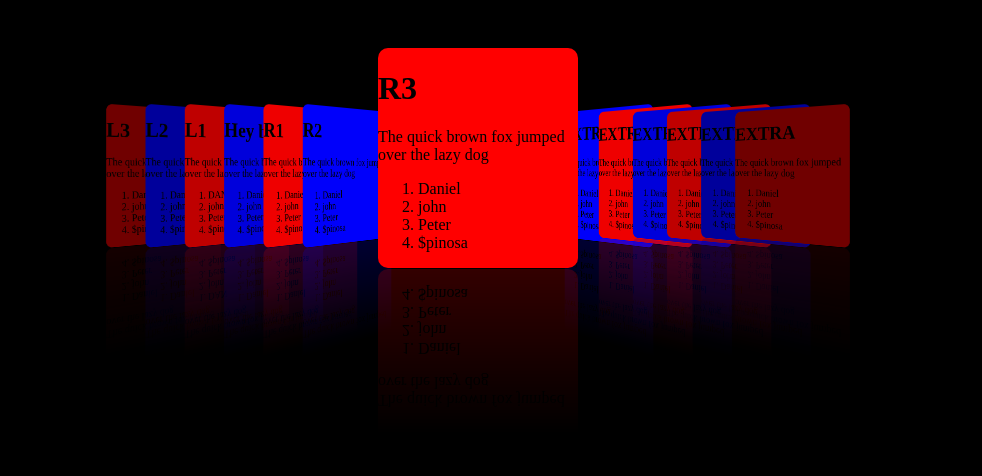
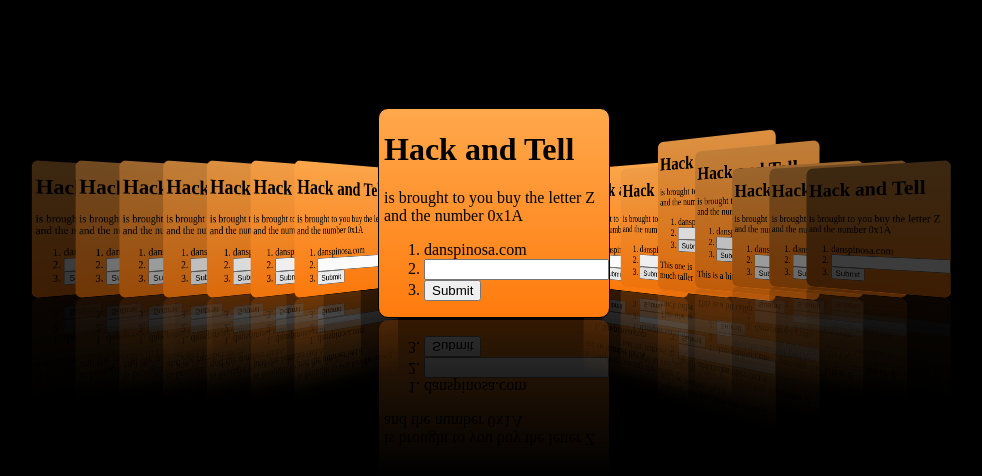
Before and after one commit to spinosa/Lava, a plain HTML site: page lavaflow/test.html in a window 1280 px wide. Shown: the whole page, without its empty margins (102-1084 px from the left). Drawn offline with Linux system fonts and the light colour scheme; a script that the page names is missing.

Commit message:
.active class for center item in lavaflow, visual improvement of test.html

```diff
--- a/lavaflow/lavaflow.js
+++ /dev/null
@@ -1,70 +0,0 @@
-function moveLeft(c) {
-	var container = $j(c);
-	var elements = container.children();
-	var width = elements.width();
-
-	//initialize each element
-	var centerElementIndex = Math.floor(elements.length / 2) + 1;
-	var n, signOfN, transX, rotY;
-
-	elements.each( function(index, el){
-		n = index - centerElementIndex;
-
-		if( n == 0 ){
-			$j(el).css('-webkit-transform', 'none');
-		} else {
-			signOfN = Math.abs(n)/n;
-			transX = (signOfN * (width * .75)) + (n * width * .3);
-			rotY = -signOfN * 55;
-
-			trans = 'translate3d('+transX+'px, 10%, -450px) rotateY('+rotY+'deg)';
-			$j(el).css('-webkit-transform', trans);
-		}
-
-	});
-
-}
-
-function lavaInit(c) {
-
-	var container = $j(c);
-	var elements = container.children();
-	var width = elements.width();
-
-
-	//Required styles
-	container.css({'width': width,
-								 '-webkit-transform-origin': '50% 50%',
-								 '-webkit-perspective': '700px'});
-
-	//TODO: Is there a more efficient way to set this via CSS selector, maybe written to the document?
-	//currently, this adds it to each element individually, which won't persist if an element is added dynamically
-	elements.css({'position': 'absolute',
-								'left' : '0px',
-								'bottom': '-100px'});
-
-	//initialize each element
-	var centerElementIndex = Math.floor(elements.length / 2);
-	var n, signOfN, transX, rotY;
-
-	elements.each( function(index, el){
-		n = index - centerElementIndex;
-
-		if( n == 0 ){
-			$j(el).css('-webkit-transform', 'none');
-		} else {
-			signOfN = Math.abs(n)/n;
-			transX = (signOfN * (width * .75)) + (n * width * .3);
-			rotY = -signOfN * 55;
-
-			trans = 'translate3d('+transX+'px, 10%, -450px) rotateY('+rotY+'deg)';
-			$j(el).css('-webkit-transform', trans);
-		}
-
-	});
-
-}
-
-$j(function(){
-	//lavaInit( $j("#stage") );
-});
--- a/lavaflow/test.html
+++ b/lavaflow/test.html
@@ -23,65 +23,31 @@
 			}
 			#stage {
 				position: absolute;
-				top: 70px;
+				top: 120px;
 				left: 40%;
 			}
 
 			#stage div {
-				width: 200px;
+				width: 220px;
+				padding: 0px 5px;
 				-webkit-border-radius: 10px;
 				-webkit-box-reflect:below 1px -webkit-gradient(linear, left top, left bottom, from(transparent), color-stop(0.25, transparent), to(rgba(0,0,0,0.2)));
+				background: -webkit-gradient(linear, left top, left bottom, color-stop(0%,#ffa84c), color-stop(100%,#ff7b0d));
 			}
-			#stage > :nth-child(odd) { background: red; }
-			#stage > :nth-child(even) { background: blue; }
+			#stage div.active { border: 1px solid black; }
+			#stage > :nth-child(odd) { }
+			#stage > :nth-child(even) { }
 
 			#stage div .mask {
 				position: absolute;
 				left: 0;
 				top: 0;
+				padding: 0;
 				width: 100%; height: 100%;
 			}
 
 
-			/* Elements
-			#l3 { -webkit-transform: translate3d(-350px, 0px, -250px) rotateY(55deg); }
-			#l2 { -webkit-transform: translate3d(-275px, 0px, -250px) rotateY(55deg); }
-			#l1 { -webkit-transform: translate3d(-200px, 0px, -250px) rotateY(55deg); }
-			#c { }
-			#r1 { -webkit-transform: translate3d(200px, 0px, -250px) rotateY(-55deg); }
-			#r2 { -webkit-transform: translate3d(275px, 0px, -250px) rotateY(-55deg); }
-			#r3 { -webkit-transform: translate3d(350px, 0px, -250px) rotateY(-55deg); }
 
-			/* Masks
-			#l3 .mask { background: rgba(0,0,0,0.8); }
-			#l2 .mask { background: rgba(0,0,0,0.2); }
-			#l1 .mask { background: rgba(0,0,0,0.05); }
-			#c .mask { display: none; }
-			#r1 .mask { background: rgba(0,0,0,0.05); }
-			#r2 .mask { background: rgba(0,0,0,0.2); }
-			#r3 .mask { background: rgba(0,0,0,0.8); }
-			*/
-
-
-				/* Animations... */
-				#stage div {
-					/* cubic-bezier(x1, y1, x2, y2) where P0 and P1 are (0,0) and (1,1) repectively */
-					/* -webkit-transition: -webkit-transform 1s cubic-bezier(0, 0.7, 0.5, 1.0); */
-				}
-				.far_left {
-					-webkit-transform: translateZ(-250px) translateX(-335px) rotateY(55deg) translateZ(3px) !important;
-				}
-
-
-			/*
-
-			.mask {
-				position: absolute;
-				left: 0; top: 0;
-				width: 100%; height: 100%;
-			}
-
-			*/
 
 		</style>
 
@@ -93,162 +59,172 @@
 		<div id="stage-wrapper">
 			<div id="stage">
 
-				<div id="l3">
+				<div>
 					<div class="mask"></div>
-					<h1>L3</h1>
-					<p>The quick brown fox jumped over the lazy dog</p>
+						<h1>Hack and Tell</h1>
+						<p>is brought to you buy the letter Z and the number 0x1A</p>
 						<ol>
-						<li>Daniel</li>
-						<li>john</li>
-						<li>Peter</li>
-						<li>$pinosa</li>
-					</ol>
-				</div>
-
-				<div id="l2">
-					<div class="mask"></div>
-					<h1>L2</h1>
-					<p>The quick brown fox jumped over the lazy dog</p>
-					<ol>
-						<li>Daniel</li>
-						<li>john</li>
-						<li>Peter</li>
-						<li>$pinosa</li>
-					</ol>
-				</div>
-
-				<div id="l1">
-					<div class="mask"></div>
-					<h1>L1</h1>
-					<p>The quick brown fox jumped over the lazy dog</p>
-					<ol>
-						<li>DAN</li>
-						<li>john</li>
-						<li>Peter</li>
-						<li>$pinosa</li>
-					</ol>
-				</div>
-
-				<div id="c">
-					<div class="mask"></div>
-					<h1>Hey baby</h1>
-					<p>The quick brown fox jumped over the lazy dog</p>
-					<ol>
-						<li>Daniel</li>
-						<li>john</li>
-						<li>Peter</li>
-						<li>$pinosa</li>
-					</ol>
-				</div>
-
-				<div id="r1">
-					<div class="mask"></div>
-					<h1>R1</h1>
-					<p>The quick brown fox jumped over the lazy dog</p>
-					<ol>
-						<li>Daniel</li>
-						<li>john</li>
-						<li>Peter</li>
-						<li>$pinosa</li>
-					</ol>
-				</div>
-
-				<div id="r2">
-					<div class="mask"></div>
-					<h1>R2</h1>
-					<p>The quick brown fox jumped over the lazy dog</p>
-					<ol>
-						<li>Daniel</li>
-						<li>john</li>
-						<li>Peter</li>
-						<li>$pinosa</li>
-					</ol>
-				</div>
-
-				<div id="r3">
-					<div class="mask"></div>
-					<h1>R3</h1>
-					<p>The quick brown fox jumped over the lazy dog</p>
-					<ol>
-						<li>Daniel</li>
-						<li>john</li>
-						<li>Peter</li>
-						<li>$pinosa</li>
+							<li>danspinosa.com</li>
+							<li><input type='text'/></li>
+							<li><input type="submit"/></li>
 						</ol>
 				</div>
 
 				<div>
 					<div class="mask"></div>
-					<h1>EXTRA</h1>
-					<p>The quick brown fox jumped over the lazy dog</p>
+						<h1>Hack and Tell</h1>
+						<p>is brought to you buy the letter Z and the number 0x1A</p>
 						<ol>
-						<li>Daniel</li>
-						<li>john</li>
-						<li>Peter</li>
-						<li>$pinosa</li>
+							<li>danspinosa.com</li>
+							<li><input type='text'/></li>
+							<li><input type="submit"/></li>
 						</ol>
 				</div>
 
 				<div>
 					<div class="mask"></div>
-					<h1>EXTRA</h1>
-					<p>The quick brown fox jumped over the lazy dog</p>
+						<h1>Hack and Tell</h1>
+						<p>is brought to you buy the letter Z and the number 0x1A</p>
 						<ol>
-						<li>Daniel</li>
-						<li>john</li>
-						<li>Peter</li>
-						<li>$pinosa</li>
+							<li>danspinosa.com</li>
+							<li><input type='text'/></li>
+							<li><input type="submit"/></li>
 						</ol>
 				</div>
 
 				<div>
 					<div class="mask"></div>
-					<h1>EXTRA</h1>
-					<p>The quick brown fox jumped over the lazy dog</p>
+						<h1>Hack and Tell</h1>
+						<p>is brought to you buy the letter Z and the number 0x1A</p>
 						<ol>
-						<li>Daniel</li>
-						<li>john</li>
-						<li>Peter</li>
-						<li>$pinosa</li>
+							<li>danspinosa.com</li>
+							<li><input type='text'/></li>
+							<li><input type="submit"/></li>
 						</ol>
 				</div>
 
 				<div>
 					<div class="mask"></div>
-					<h1>EXTRA</h1>
-					<p>The quick brown fox jumped over the lazy dog</p>
+						<h1>Hack and Tell</h1>
+						<p>is brought to you buy the letter Z and the number 0x1A</p>
 						<ol>
-						<li>Daniel</li>
-						<li>john</li>
-						<li>Peter</li>
-						<li>$pinosa</li>
+							<li>danspinosa.com</li>
+							<li><input type='text'/></li>
+							<li><input type="submit"/></li>
 						</ol>
 				</div>
 
 				<div>
 					<div class="mask"></div>
-					<h1>EXTRA</h1>
-					<p>The quick brown fox jumped over the lazy dog</p>
+						<h1>Hack and Tell</h1>
+						<p>is brought to you buy the letter Z and the number 0x1A</p>
 						<ol>
-						<li>Daniel</li>
-						<li>john</li>
-						<li>Peter</li>
-						<li>$pinosa</li>
+							<li>danspinosa.com</li>
+							<li><input type='text'/></li>
+							<li><input type="submit"/></li>
 						</ol>
 				</div>
 
 				<div>
 					<div class="mask"></div>
-					<h1>EXTRA</h1>
-					<p>The quick brown fox jumped over the lazy dog</p>
+						<h1>Hack and Tell</h1>
+						<p>is brought to you buy the letter Z and the number 0x1A</p>
 						<ol>
-						<li>Daniel</li>
-						<li>john</li>
-						<li>Peter</li>
-						<li>$pinosa</li>
+							<li>danspinosa.com</li>
+							<li><input type='text'/></li>
+							<li><input type="submit"/></li>
 						</ol>
 				</div>
 
+				<div>
+					<div class="mask"></div>
+						<h1>Hack and Tell</h1>
+						<p>is brought to you buy the letter Z and the number 0x1A</p>
+						<ol>
+							<li>danspinosa.com</li>
+							<li><input type='text'/></li>
+							<li><input type="submit"/></li>
+						</ol>
+				</div>
+
+				<div>
+					<div class="mask"></div>
+						<h1>Hack and Tell</h1>
+						<p>is brought to you buy the letter Z and the number 0x1A</p>
+						<ol>
+							<li>danspinosa.com</li>
+							<li><input type='text'/></li>
+							<li><input type="submit"/></li>
+						</ol>
+				</div>
+
+					<div>
+							<div class="mask"></div>
+								<h1>Hack and Tell</h1>
+								<p>is brought to you buy the letter Z and the number 0x1A</p>
+								<ol>
+									<li>danspinosa.com</li>
+									<li><input type='text'/></li>
+									<li><input type="submit"/></li>
+								</ol>
+						</div>
+
+						<div>
+							<div class="mask"></div>
+								<h1>Hack and Tell</h1>
+								<p>is brought to you buy the letter Z and the number 0x1A</p>
+								<ol>
+									<li>danspinosa.com</li>
+									<li><input type='text'/></li>
+									<li><input type="submit"/></li>
+								</ol>
+								<p>This one is<br/>much taller</p>
+						</div>
+
+						<div>
+							<div class="mask"></div>
+								<h1>Hack and Tell</h1>
+								<p>is brought to you buy the letter Z and the number 0x1A</p>
+								<ol>
+									<li>danspinosa.com</li>
+									<li><input type='text'/></li>
+									<li><input type="submit"/></li>
+								</ol>
+								<p>This is a bit taller</p>
+						</div>
+
+						<div>
+							<div class="mask"></div>
+								<h1>Hack and Tell</h1>
+								<p>is brought to you buy the letter Z and the number 0x1A</p>
+								<ol>
+									<li>danspinosa.com</li>
+									<li><input type='text'/></li>
+									<li><input type="submit"/></li>
+								</ol>
+						</div>
+
+						<div>
+							<div class="mask"></div>
+								<h1>Hack and Tell</h1>
+								<p>is brought to you buy the letter Z and the number 0x1A</p>
+								<ol>
+									<li>danspinosa.com</li>
+									<li><input type='text'/></li>
+									<li><input type="submit"/></li>
+								</ol>
+						</div>
+
+						<div>
+							<div class="mask"></div>
+								<h1>Hack and Tell</h1>
+								<p>is brought to you buy the letter Z and the number 0x1A</p>
+								<ol>
+									<li>danspinosa.com</li>
+									<li><input type='text'/></li>
+									<li><input type="submit"/></li>
+								</ol>
+						</div>
 
 			</div>
 		</div>
```
Also changed, not shown: lavaflow/jquery.lavaflow.js. Lines whose indentation alone changed are shown as unchanged.
